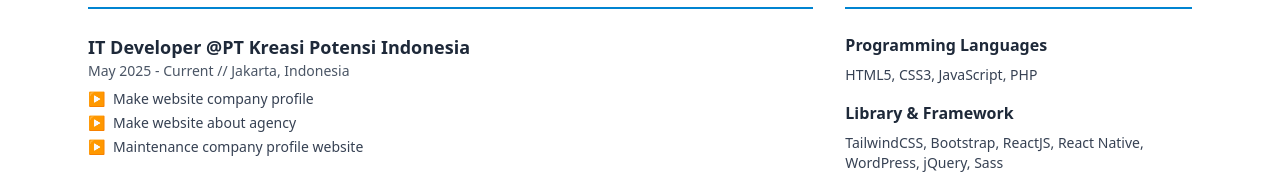
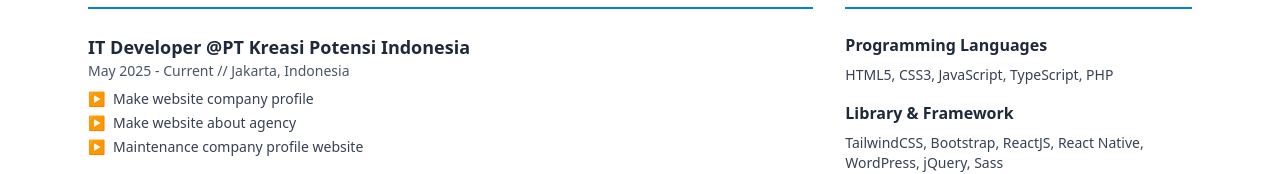
Before and after one commit to mfebriann/My-Resume-App, a React (Vite) app: page / in a window 1280 px wide. Shown: the part 205-379 px from the top of the page. Built offline with nearby package versions, Linux system fonts and the light colour scheme.

Commit message:
fix: update skills add typescript

```diff
--- a/src/data/resumeData.ts
+++ b/src/data/resumeData.ts
@@ -61,24 +61,14 @@
 			company: 'PT Kreasi Potensi Indonesia',
 			duration: 'May 2025 - Current',
 			location: 'Jakarta, Indonesia',
-			responsibilities: [
-				'Make website company profile',
-				'Make website about agency',
-				'Maintenance company profile website',
-			],
+			responsibilities: ['Make website company profile', 'Make website about agency', 'Maintenance company profile website'],
 		},
 		{
 			title: 'Web Developer',
 			company: 'XRUN Metaverse Indonesia',
 			duration: 'September 2022-May 2025',
 			location: 'Pantai Indah Kapuk, West Jakarta',
-			responsibilities: [
-				'Make website company profile',
-				'Make layouting games with Unreal Engine 5',
-				'Make Metahint App',
-				'Make XRUN App',
-				'Make Afterlife App',
-			],
+			responsibilities: ['Make website company profile', 'Make layouting games with Unreal Engine 5', 'Make Metahint App', 'Make XRUN App', 'Make Afterlife App'],
 		},
 		{
 			title: 'Volunteer Frontend Developer',
@@ -113,17 +103,16 @@
 		major: 'Computer and Network Engineering who learn about network systems and learn about programming',
 	},
 	skills: {
-		programmingLanguages: ['HTML5', 'CSS3', 'JavaScript', 'PHP'],
+		programmingLanguages: ['HTML5', 'CSS3', 'JavaScript', 'TypeScript', 'PHP'],
 		libraryFramework: ['TailwindCSS', 'Bootstrap', 'ReactJS', 'React Native', 'WordPress', 'jQuery', 'Sass'],
-	data: ['MySQL'],
+		data: ['MySQL'],
 		tools: ['Git', 'Visual Studio Code', 'Laragon', 'Tabby'],
 		design: ['Figma'],
 	},
 	projects: [
 		{
 			name: 'Sopwerhos',
-			description:
-				'Company profile website built with modern Next.js stack. Showcasing services, clean design, and responsive layout optimized for businesses in Indonesia.',
+			description: 'Company profile website built with modern Next.js stack. Showcasing services, clean design, and responsive layout optimized for businesses in Indonesia.',
 		},
 		{
 			name: 'Gemilang Taruna',
```
